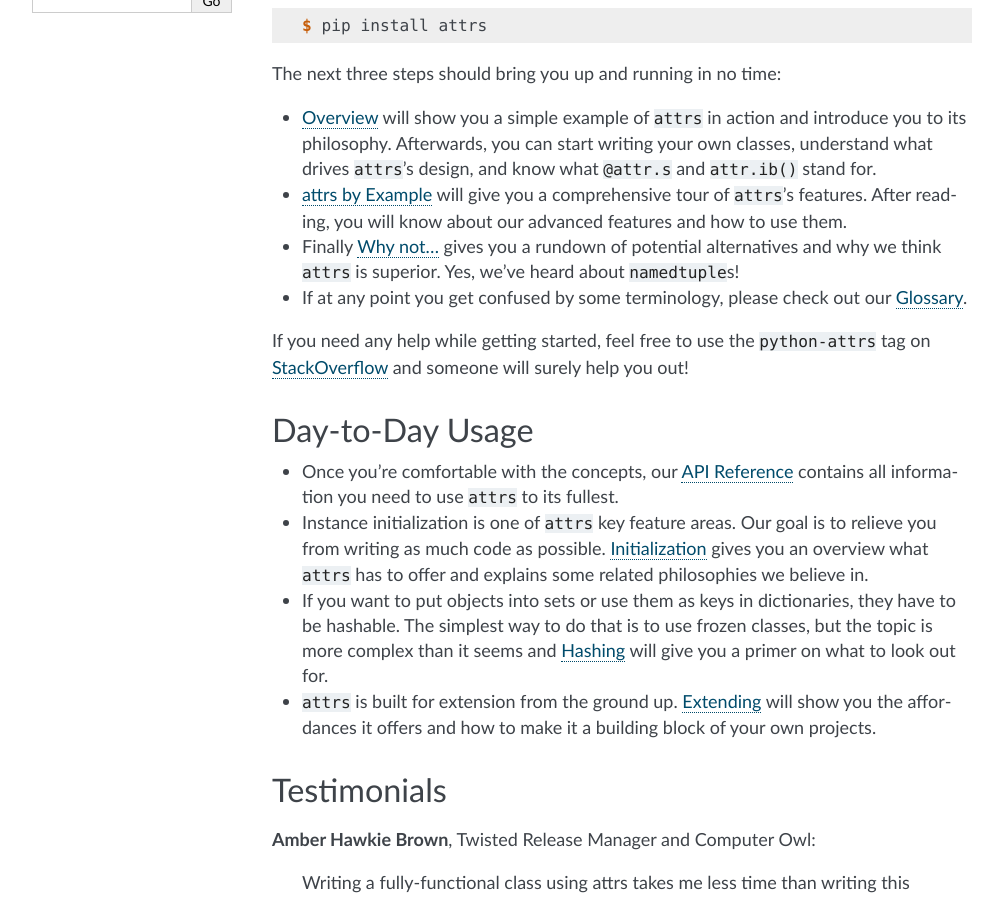
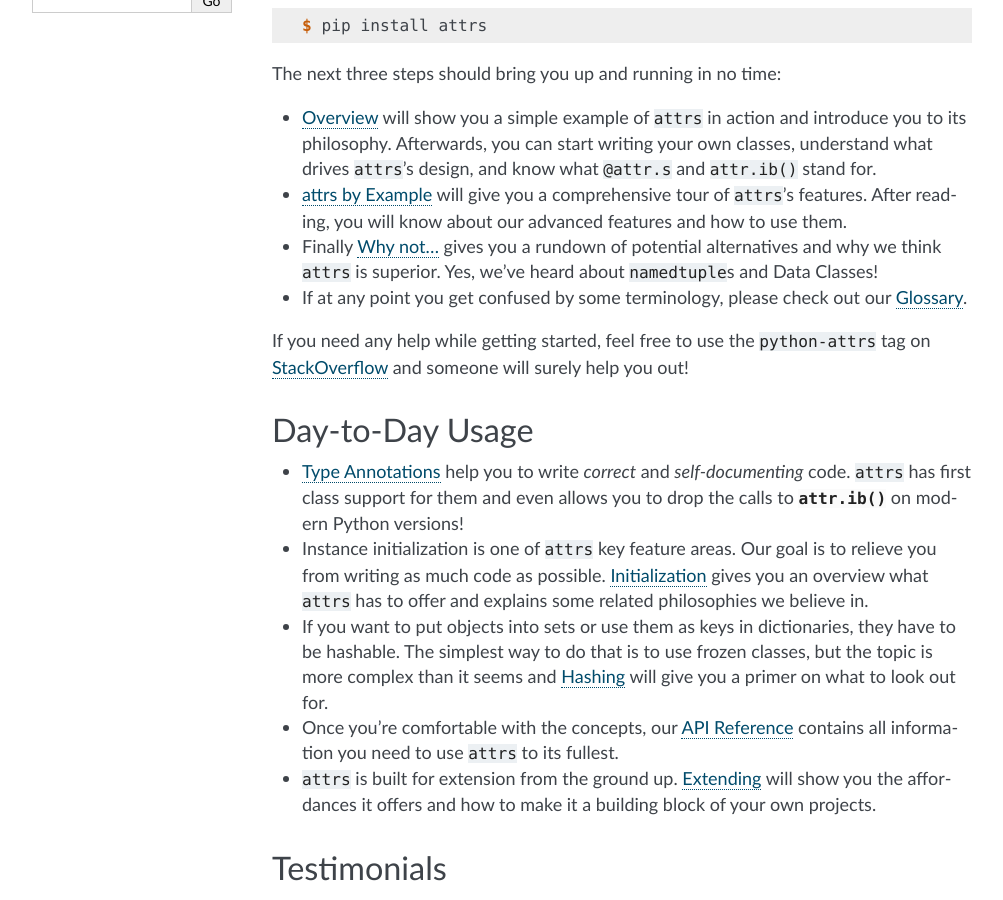
Before and after one commit to python-attrs/attrs, a Sphinx documentation site: the page built from docs/index.rst, in a window 1280 px wide and 900 px high, scrolled down 514 px. Shown: the whole window, without its empty margins (128-1131 px from the left). Built offline with Sphinx 7.4.7, drawn with Linux system fonts in a browser that asks for light colours.

Commit message:
Add narrative docs for type annotations

```diff
--- a/README.rst
+++ b/README.rst
@@ -77,6 +77,8 @@
 - and much more,
 
 *without* writing dull boilerplate code again and again and *without* runtime performance penalties.
+
+On Python 3.6 and later, you can often even drop the calls to ``attr.ib()`` by using `type annotations <http://www.attrs.org/en/latest/types.html>`_.
 
 This gives you the power to use actual classes with actual types in your code instead of confusing ``tuple``\ s or `confusingly behaving <http://www.attrs.org/en/stable/why.html#namedtuples>`_ ``namedtuple``\ s.
 Which in turn encourages you to write *small classes* that do `one thing well <https://www.destroyallsoftware.com/talks/boundaries>`_.
--- a/docs/index.rst
+++ b/docs/index.rst
@@ -26,7 +26,7 @@
 - :doc:`examples` will give you a comprehensive tour of ``attrs``'s features.
   After reading, you will know about our advanced features and how to use them.
 - Finally :doc:`why` gives you a rundown of potential alternatives and why we think ``attrs`` is superior.
-  Yes, we've heard about ``namedtuple``\ s!
+  Yes, we've heard about ``namedtuple``\ s and Data Classes!
 - If at any point you get confused by some terminology, please check out our :doc:`glossary`.
 
 
@@ -36,12 +36,14 @@
 Day-to-Day Usage
 ================
 
-- Once you're comfortable with the concepts, our :doc:`api` contains all information you need to use ``attrs`` to its fullest.
+- :doc:`types` help you to write *correct* and *self-documenting* code.
+  ``attrs`` has first class support for them and even allows you to drop the calls to :func:`attr.ib` on modern Python versions!
 - Instance initialization is one of ``attrs`` key feature areas.
   Our goal is to relieve you from writing as much code as possible.
   :doc:`init` gives you an overview what ``attrs`` has to offer and explains some related philosophies we believe in.
 - If you want to put objects into sets or use them as keys in dictionaries, they have to be hashable.
   The simplest way to do that is to use frozen classes, but the topic is more complex than it seems and :doc:`hashing` will give you a primer on what to look out for.
+- Once you're comfortable with the concepts, our :doc:`api` contains all information you need to use ``attrs`` to its fullest.
 - ``attrs`` is built for extension from the ground up.
   :doc:`extending` will show you the affordances it offers and how to make it a building block of your own projects.
 
--- a/docs/why.rst
+++ b/docs/why.rst
@@ -138,7 +138,7 @@
 …Data Classes?
 --------------
 
-`PEP 557 <https://www.python.org/dev/peps/pep-0557/>`_ added Data Classes to `Python 3.7 <https://docs.python.org/3.7/whatsnew/3.7.html#pep-557-data-classes>`_ that resemble ``attrs`` in many ways.
+:pep:`557` added Data Classes to `Python 3.7 <https://docs.python.org/3.7/whatsnew/3.7.html#pep-557-data-classes>`_ that resemble ``attrs`` in many ways.
 
 They are the result of the Python community's `wish <https://mail.python.org/pipermail/python-ideas/2017-May/045618.html>`_ to have an easier way to write classes in the standard library that doesn't carry the problems of ``namedtuple``\ s.
 To that end, ``attrs`` and its developers were involved in the PEP process and while we may disagree with some minor decisions that have been made, it's a fine library and if it stops you from abusing ``namedtuple``\ s, they are a huge win.
```
Also changed, not shown: other parts of README.rst (+1 -1 lines), other parts of docs/index.rst (+1 -0 lines), docs/types.rst (added, +58 -0 lines).
